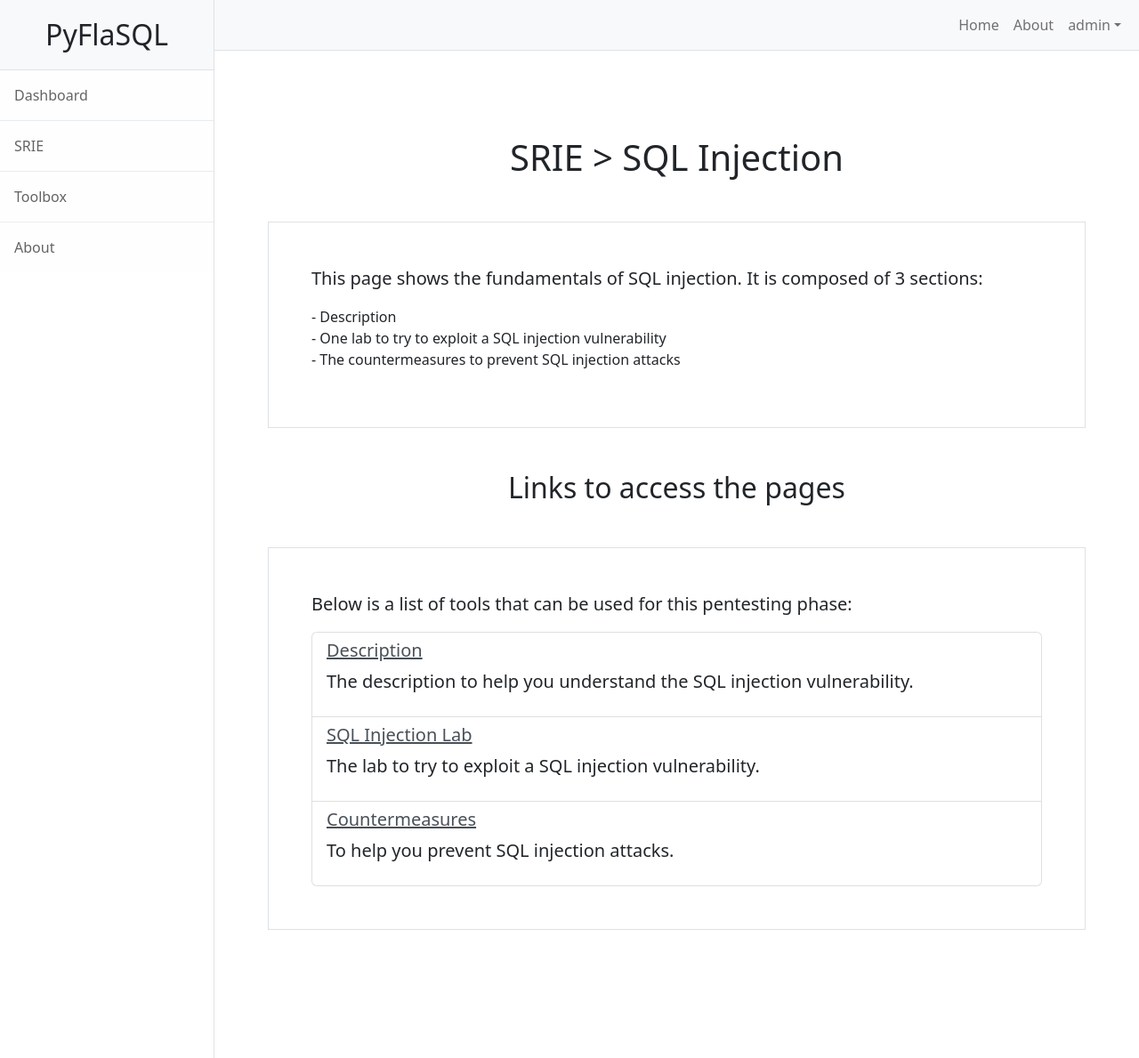
After one commit to Nonobari/Network_report2, a Flask app: page /srie/SQL_injection/home in a window 1280 px wide. The commit adds this page. Shown: the whole page at 89% size. Run offline with Flask 3, Linux system fonts and the light colour scheme; a user stored in the database is signed in; some libraries are stand-ins or nearby versions.

Commit message:
SQL Injection

```diff
--- /dev/null
+++ b/changes.txt
@@ -0,0 +1,3 @@
+1. Ajout table dans SQL.py
+2. Ajout des utilisateurs au démarrage dans app.py
+3. Implémentation de la page Injection SQL
--- /dev/null
+++ b/srie/repos/pyflasql/app/controllers/srie/SQL_injection/controller.py
@@ -0,0 +1,141 @@
+# This file is part of PyFlaSQL.
+# Original author: Raphael Viera (raphael.viera@emse.fr)
+# Contribution : ISMIN student X (ismin.student@etu.emse.fr)
+# License: check the LICENSE file.
+"""
+Implements the logic for SQL Injection
+"""
+from flask import Flask, render_template, url_for, redirect
+from flask_login import UserMixin, login_user, LoginManager, login_required, logout_user, current_user
+from flask_sqlalchemy import SQLAlchemy
+# from flask_migrate import Migrate
+from ....models.sql import db, UserDB, UserSQLInjection
+from ...utils import get_shell_output, CheckIf
+from ....models.srie.SQL_injection.forms import SQLInjectionForm
+
+from sqlalchemy import create_engine, Column, Integer, String, ForeignKey, Table
+from sqlalchemy.ext.declarative import declarative_base
+from sqlalchemy.orm import sessionmaker
+
+@login_required
+def srie_home():
+    """
+        Handles the logic for /srie/home
+        Login is required to view this page
+
+        Args:
+            - None.
+
+        Returns:
+            - rendered template view/templates/srie/home.html with the username passed as a context variable
+        """
+    username = current_user.username
+    return render_template(url_for('blueprint.srie_home')+'.html', username=username)
+
+@login_required
+def srie_SQL_injection():
+    """
+        Handles the logic for /srie/SQL_injection/home
+        Login is required to view this page
+
+        Args:
+            - None.
+
+        Returns:
+            - rendered template view/templates/srie/SQL_injection/home.html with the username passed as a context variable
+        """
+    username = current_user.username
+    return render_template(url_for('blueprint.srie_SQL_injection')+'.html', username=username)
+
+@login_required
+def srie_SQL_injection_description():
+    """
+        Handles the logic for view/templates/srie/SQL_injection/description.html
+        Login is required to view this page
+
+        Show the description of SQL injections.
+
+        Args:
+            - None.
+
+        Returns:
+            - rendered template view/templates/srie/SQL_injection/description.html with content passed as a context variable
+        """
+    # Create a dict to store the formulary and the shell output. This dict is passed to the .html file.
+    return render_template(url_for('blueprint.srie_SQL_injection_description')+'.html')
+
+
+@login_required
+def srie_SQL_injection_countermeasure():
+    """
+        Handles the logic for view/templates/srie/SQL_injection/countermeasure.html
+        Login is required to view this page
+
+        Show the countermeasure of SQL injections.
+
+        Args:
+            - None.
+
+        Returns:
+            - rendered template view/templates/srie/SQL_injection/countermeasure.html with content passed as a context variable
+        """
+    # Create a dict to store the formulary and the shell output. This dict is passed to the .html file.
+    return render_template(url_for('blueprint.srie_SQL_injection_countermeasure')+'.html')
+
+@login_required
+def srie_SQL_injection_lab():
+    """
+        Handles the logic for view/templates/srie/SQL_injection/lab.html
+        Login is required to view this page
+
+        Print in the user interface private and public IP addresses.
+
+        Args:
+            - None.
+
+        Returns:
+            - rendered template view/templates/srie/SQL_injection/lab.html with content passed as a context variable
+        """
+    # Create a dictionary to store entered data
+    content = {"form" : SQLInjectionForm(),
+                "username": "",
+                "password": ""
+            }
+    if content["form"].validate_on_submit():
+        # Get IP address and number of pings from the user interface (UI)
+        username = content["form"].username.data
+        password = content["form"].password.data
+        content["username"] = username
+        content["password"] = password
+
+        # Create a connection to the database
+        engine = create_engine('sqlite:///instance/database.db', echo=True)
+        Session = sessionmaker(bind=engine)
+        session = Session()
+
+        # Create a query to the database
+
+
+        #To find the name of the table (user_sql_injection)
+        #table_names = engine.table_names()
+        #for table_name in table_names:
+        #   print(table_name)
+
+
+        query = f"SELECT * FROM user_sql_injection WHERE username = '{username}' AND password = '{password}'"
+
+        # Execute the query
+        result = session.execute(query)
+        content["query"] = query
+        rows = result.fetchall()
+        # Check if the query returned a result
+        if len(rows) == 0:
+            content["result"] = "No result"
+        else:
+            content["result"] = [rows[i] for i in range(len(rows))]
+
+        # Close the connection to the database
+        session.close()
+
+        return render_template(url_for('blueprint.srie_SQL_injection_lab')+'.html', content=content)
+    return render_template(url_for('blueprint.srie_SQL_injection_lab')+'.html', content=content)
--- a/srie/repos/pyflasql/app/models/app.py
+++ b/srie/repos/pyflasql/app/models/app.py
@@ -9,7 +9,7 @@ from flask import Flask, render_template, url_for, redirect
 from flask_login import UserMixin, login_user, LoginManager, login_required, logout_user, current_user
 from flask_bcrypt import Bcrypt
 
-from .sql import db, UserDB
+from .sql import db, UserDB, UserSQLInjection
 
 class PyFlaSQL():
     """Create the application PyFlaSQL"""
@@ -26,6 +26,19 @@ class PyFlaSQL():
                 new_user = UserDB(username="admin", password=hashed_password, role=666)
                 db.session.add(new_user)
                 db.session.commit()
+
+            #add some users by default in the SQL Injection database
+            new_users = [UserSQLInjection(username="administrator", password="D0i@750PnF#("),
+                        UserSQLInjection(username="user0", password="user0"),
+                        UserSQLInjection(username="user1", password="user1"),
+                        UserSQLInjection(username="user2", password="user2"),
+                        UserSQLInjection(username="user3", password="user3"),
+                        UserSQLInjection(username="user4", password="user4"),]
+
+            for user in new_users:
+                if user is None:
+                    db.session.add(user)
+                    db.session.commit()
 
         # debug - print the URL map of blueprint (check the console)
         # print(self.myapp.url_map)
--- a/srie/repos/pyflasql/app/view/templates/base.html
+++ b/srie/repos/pyflasql/app/view/templates/base.html
@@ -27,6 +27,7 @@ License: check the LICENSE file.
                 <a class="list-group-item list-group-item list-group-item-action list-group-item-light p-3" href="#sub_category_1" id="category_1" data-toggle="collapse" data-parent="#sub_category_1">SRIE</a>
                 <div class="collapse list-group-submenu" id="sub_category_1">
                 <a href="{{url_for('blueprint.srie_home')}}" class="list-group-item list-group-item list-group-item-action list-group-item-light" data-parent="" style="padding-left: 50px;">Home</a>
+                <a href="{{url_for('blueprint.srie_SQL_injection')}}" class="list-group-item list-group-item list-group-item-action list-group-item-light" style="padding-left: 50px;">SQL Injection</a>
                 <a href="{{url_for('blueprint.srie_tp1_recon_footprint')}}" class="list-group-item list-group-item list-group-item-action list-group-item-light" style="padding-left: 50px;">TP1 - Reconnaissance / Footprint</a>
                 <a href="{{url_for('blueprint.srie_tp2_scanning_networks')}}" class="list-group-item list-group-item list-group-item-action list-group-item-light" style="padding-left: 50px;">TP2 - Scanning Networks</a>
                 <a href="{{url_for('blueprint.srie_tp3_enumeration')}}" class="list-group-item list-group-item list-group-item-action list-group-item-light" style="padding-left: 50px;">TP3 - Enumeration</a>
--- /dev/null
+++ b/srie/repos/pyflasql/app/view/templates/srie/SQL_injection/home.html
@@ -0,0 +1,55 @@
+<!--
+This file is part of PyFlaSQL.
+Original author: Raphael Viera (raphael.viera@emse.fr)
+License: check the LICENSE file.
+-->
+{% extends "base.html" %}
+{% block title %}SRIE > SQL Injection{% endblock %}
+{% block content %}
+<div class="container p-5 my-5">
+    <!-- Main Title -->
+    <h1 class="text-center">SRIE > SQL Injection</h2>
+    <div class="container p-5 my-5 border">
+        <!-- Description -->
+        <p class="lead">
+            This page shows the fundamentals of SQL injection.
+            It is composed of 3 sections:
+            <li class="list-group-item">- Description</li>
+            <li class="list-group-item">- One lab to try to exploit a SQL injection vulnerability</li>
+            <li class="list-group-item">- The countermeasures to prevent SQL injection attacks</li>
+        </p>
+
+    </div>
+
+    <!-- Useful tools title -->
+    <h2 class="mt-5 text-center">Links to access the pages</h2>
+
+    <div class="container p-5 my-5 border">
+        <p class="lead">
+            Below is a list of tools that can be used for this pentesting phase:
+        </p>
+
+        <ol class="list-group">
+            <li class="list-group-item">
+                <h5><a href="{{url_for('blueprint.srie_SQL_injection_description')}}" class="list-group-item-action">Description</a></h5>
+                <p class="lead">
+                    The description to help you understand the SQL injection vulnerability.
+                </p>
+            </li>
+            <li class="list-group-item">
+                <h5><a href="{{url_for('blueprint.srie_SQL_injection_lab')}}" class="list-group-item-action">SQL Injection Lab</a></h5>
+                <p class="lead">
+                    The lab to try to exploit a SQL injection vulnerability.
+                </p>
+            </li>
+            <li class="list-group-item">
+                <h5><a href="{{url_for('blueprint.srie_SQL_injection_countermeasure')}}" class="list-group-item-action">Countermeasures</a></h5>
+                <p class="lead">
+                    To help you prevent SQL injection attacks.
+                </p>
+            </li>
+        </ol>
+    </div>
+
+</div>
+{% endblock %}
```
Also changed, not shown: srie/repos/pyflasql/app/models/sql.py (+12 -0 lines), srie/repos/pyflasql/app/models/srie/SQL_injection/forms.py (added, +18 -0 lines), srie/repos/pyflasql/app/view/routes/blueprint.py (+8 -0 lines), srie/repos/pyflasql/app/view/templates/srie/SQL_injection/countermeasure.html (added, +85 -0 lines), srie/repos/pyflasql/app/view/templates/srie/SQL_injection/description.html (added, +30 -0 lines), srie/repos/pyflasql/app/view/templates/srie/SQL_injection/lab.html (added, +49 -0 lines), srie/repos/pyflasql/instance/database.db (added), 1 other file.
